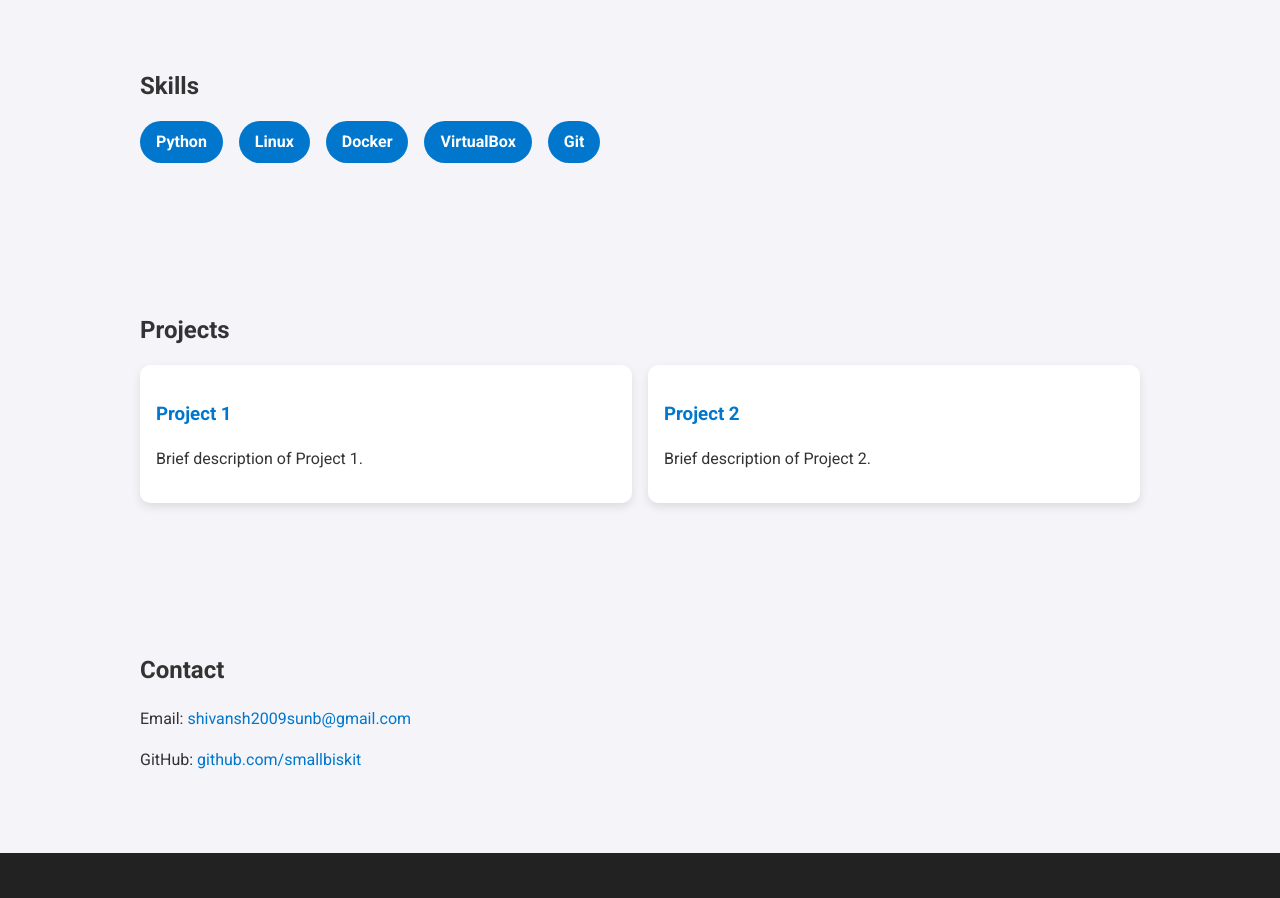
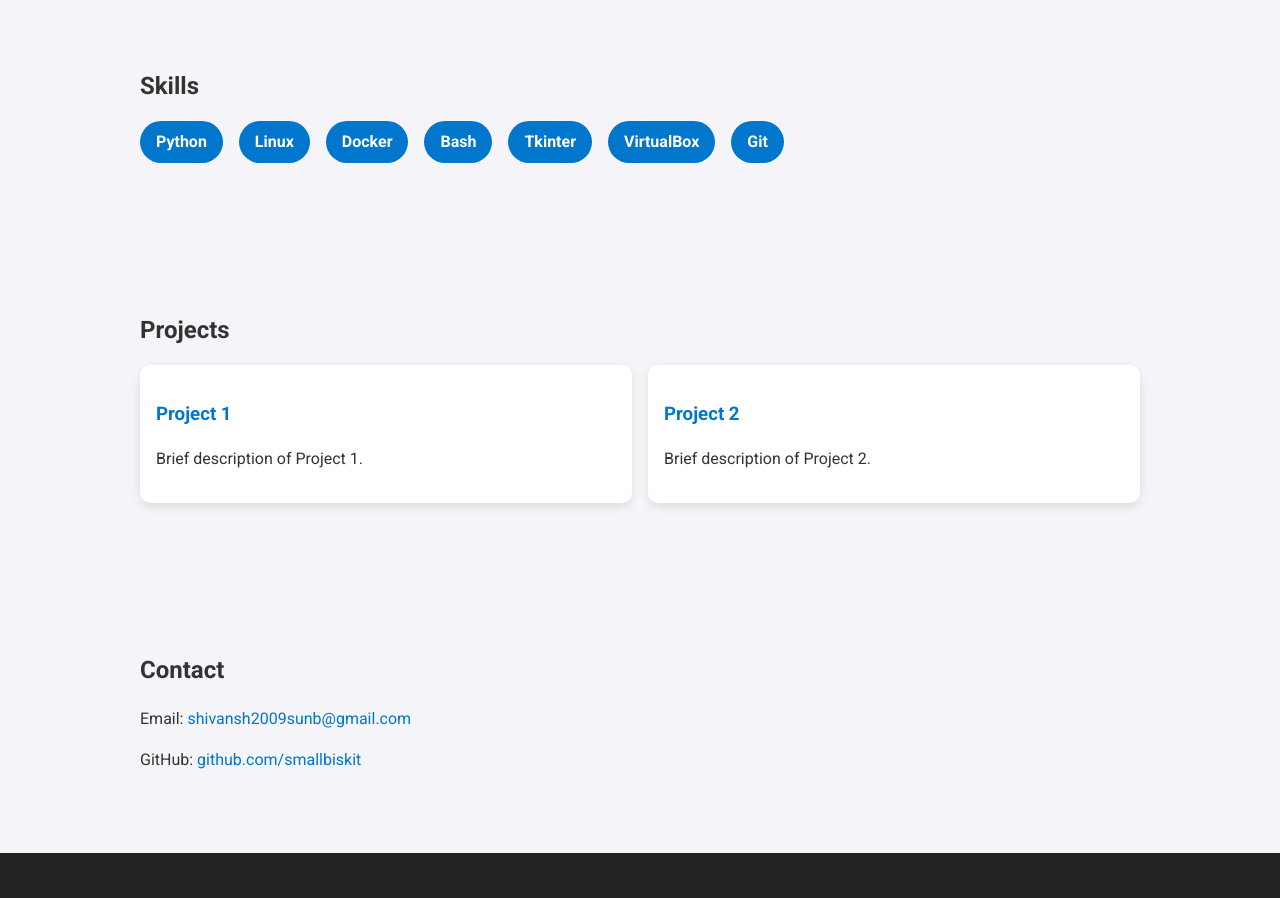
Before and after one commit to smallbiskit/smallbiskit.github.io, a plain HTML site: page index.html in a window 1280 px wide. Shown: the part 960-1858 px from the top of the page. Drawn offline with Linux system fonts and the light colour scheme.

Commit message:
Update index.html

```diff
--- a/index.html
+++ b/index.html
@@ -38,6 +38,8 @@
     <div class="skill">Python</div>
     <div class="skill">Linux</div>
     <div class="skill">Docker</div>
+    <div class="skill">Bash</div>
+    <div class="skill">Tkinter</div>
     <div class="skill">VirtualBox</div>
     <div class="skill">Git</div>
   </div>
```
